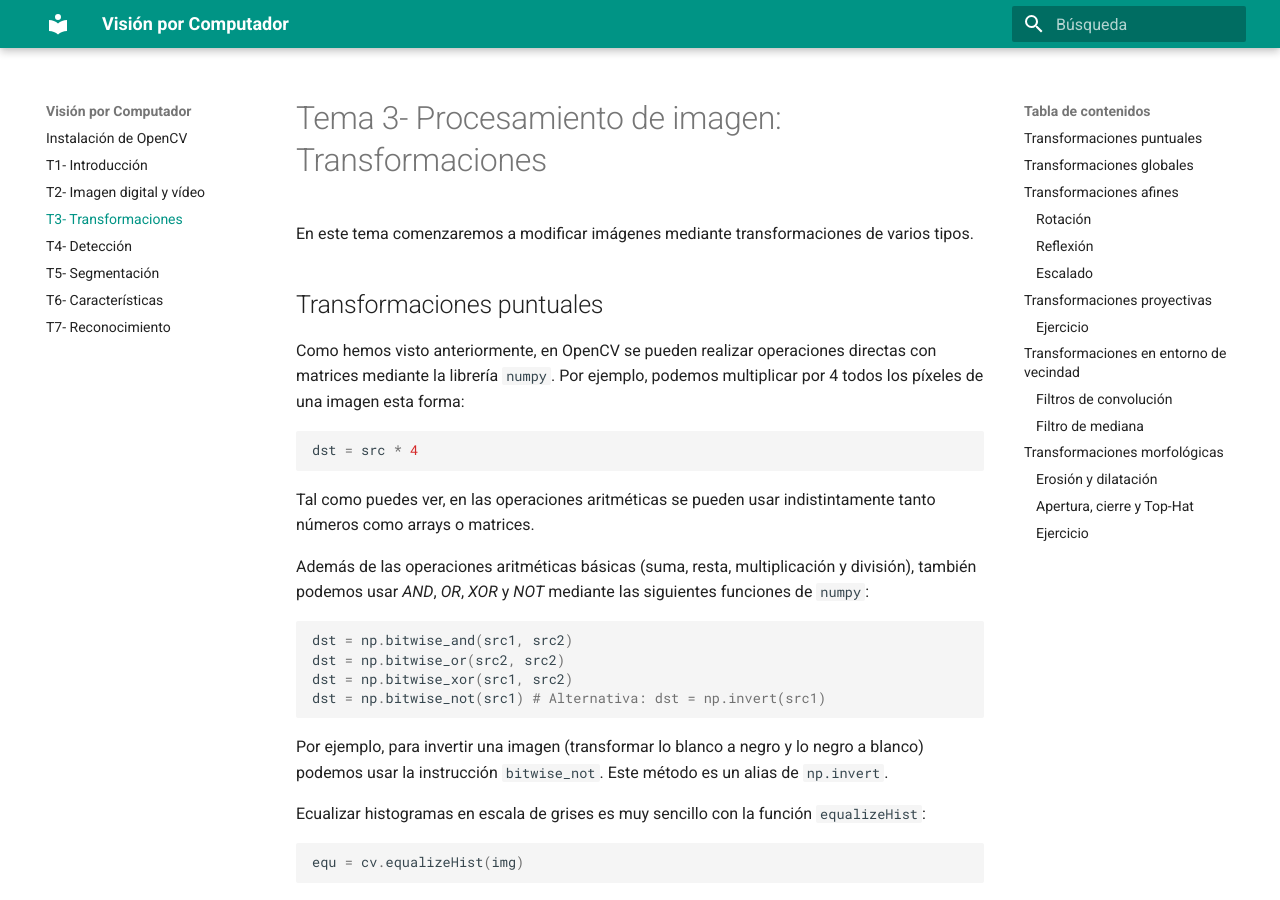
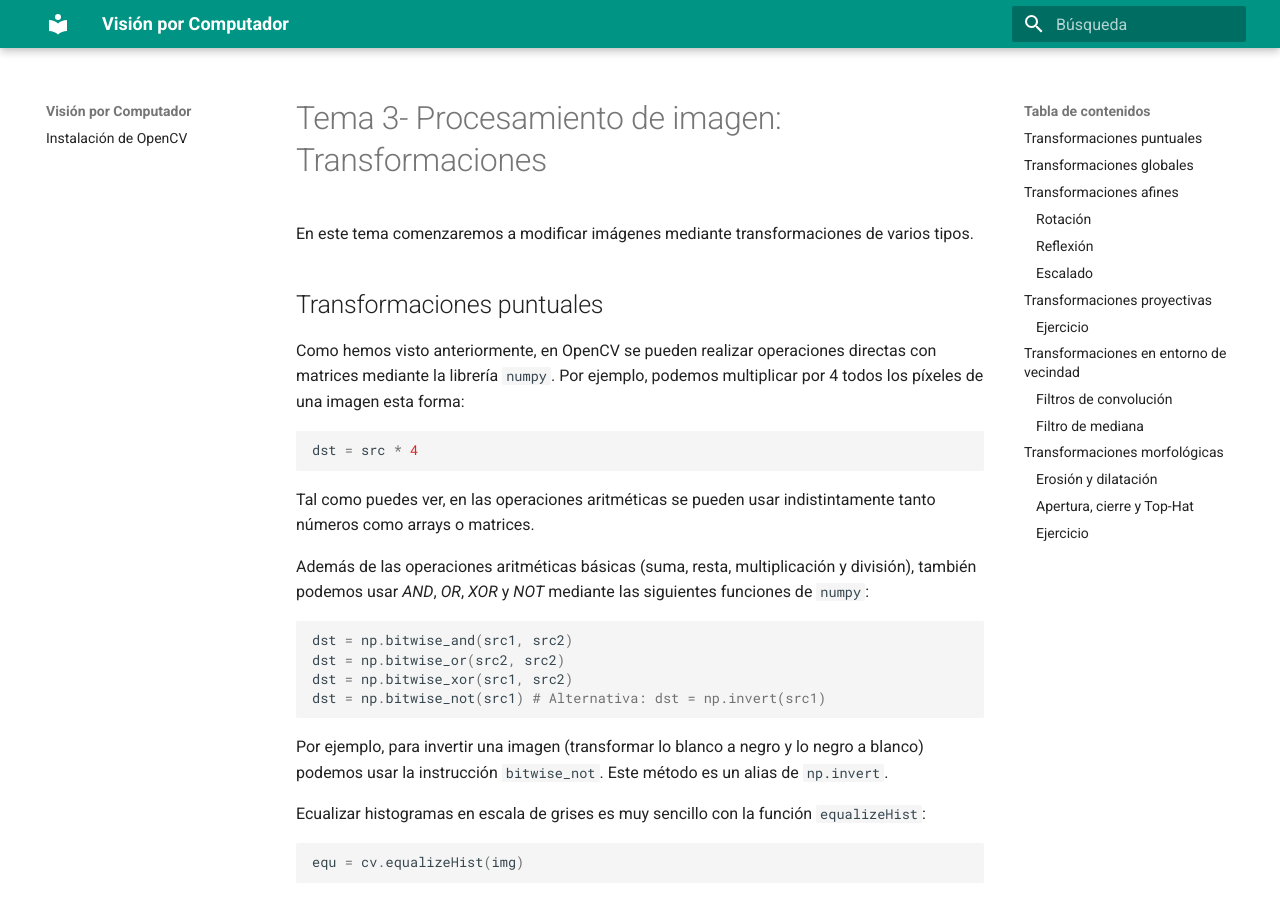
Before and after one commit to pertusa/VisionPorComputador, an MkDocs documentation site: the page built from docs/transformaciones.md, in a window 1280 px wide and 900 px high. Built offline with MkDocs 1.6.1 and Material for MkDocs 9.7.7, drawn with Linux system fonts in a browser that asks for light colours.

Commit message:
updated index

```diff
--- a/mkdocs.yml
+++ b/mkdocs.yml
@@ -3,13 +3,13 @@ use_directory_urls: false
 
 nav:
 - Instalación de OpenCV : 'install.md'
-- T1- Introducción : 'intro.md'
-- T2- Imagen digital y vídeo : 'imagenvideo.md'
-- T3- Transformaciones : 'transformaciones.md'
-- T4- Detección : 'deteccion.md'
-- T5- Segmentación : 'segmentacion.md'
-- T6- Características : 'caracteristicas.md'
-- T7- Reconocimiento : 'reconocimiento.md'
+#- T1- Introducción : 'intro.md'
+#- T2- Imagen digital y vídeo : 'imagenvideo.md'
+#- T3- Transformaciones : 'transformaciones.md'
+#- T4- Detección : 'deteccion.md'
+#- T5- Segmentación : 'segmentacion.md'
+#- T6- Características : 'caracteristicas.md'
+#- T7- Reconocimiento : 'reconocimiento.md'
 
 theme:
     language: es
```
